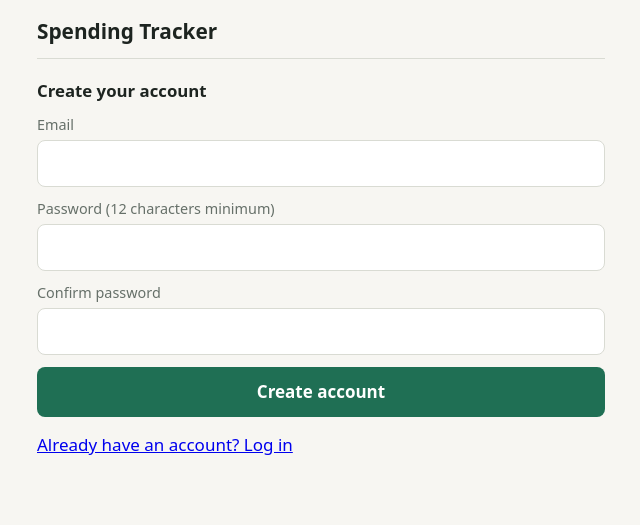
After one commit to Carterwufan/spending-tracker-3.0, a Flask app: page /register in a window 1280 px wide. The commit adds this page. Shown: the top 525 px of the page, without its empty margins (319-959 px from the left). Run offline with Flask 3, Linux system fonts and the light colour scheme; parts of the project's set-up code (start-up, migrations or seed data) failed here and were passed over; some libraries are stand-ins or nearby versions.

Commit message:
modified:   README.md 	modified:   app.py 	deleted:    hash_password.py 	modified:   render.yaml 	modified:   static/style.css 	new file:   templates/forgot_password.html 	modified:   templates/index.html 	modified:   templates/login.html 	new file:   templates/register.html 	new file:   templates/reset_password.html

```diff
--- a/app.py
+++ b/app.py
@@ -1,8 +1,14 @@
 import math
 import os
+import re
 import secrets
+import hashlib
+import hmac
+import smtplib
 from datetime import date
+from email.message import EmailMessage
 from functools import wraps
+from urllib.parse import urlsplit
 
 import psycopg
 from flask import (Flask, g, jsonify, redirect, render_template, request,
@@ -29,13 +35,47 @@ if not SECRET_KEY:
         raise RuntimeError("Set SECRET_KEY in the production environment.")
     SECRET_KEY = secrets.token_hex(32)
 
-APP_PASSWORD_HASH = os.environ.get("APP_PASSWORD_HASH")
-if not APP_PASSWORD_HASH:
-    raise RuntimeError("Set APP_PASSWORD_HASH to a Werkzeug password hash.")
+SMTP_HOST = os.environ.get("SMTP_HOST")
+SMTP_PORT = int(os.environ.get("SMTP_PORT", "587"))
+SMTP_USERNAME = os.environ.get("SMTP_USERNAME")
+SMTP_PASSWORD = os.environ.get("SMTP_PASSWORD")
+SMTP_FROM = os.environ.get("SMTP_FROM")
+PUBLIC_BASE_URL = os.environ.get("PUBLIC_BASE_URL", "").rstrip("/")
+if bool(SMTP_USERNAME) != bool(SMTP_PASSWORD):
+    raise RuntimeError("Set both SMTP_USERNAME and SMTP_PASSWORD, or neither.")
+if not LOCAL_DEV:
+    missing_mail_settings = [
+        name for name, value in (
+            ("SMTP_HOST", SMTP_HOST),
+            ("SMTP_FROM", SMTP_FROM),
+            ("PUBLIC_BASE_URL", PUBLIC_BASE_URL),
+        ) if not value
+    ]
+    if missing_mail_settings:
+        raise RuntimeError(
+            "Set the production password-reset settings: "
+            + ", ".join(missing_mail_settings)
+        )
+if PUBLIC_BASE_URL:
+    parsed_base_url = urlsplit(PUBLIC_BASE_URL)
+    if (parsed_base_url.scheme not in ("https", "http")
+            or not parsed_base_url.netloc
+            or parsed_base_url.path not in ("", "/")
+            or parsed_base_url.query
+            or parsed_base_url.fragment
+            or parsed_base_url.username
+            or parsed_base_url.password
+            or (not LOCAL_DEV and parsed_base_url.scheme != "https")):
+        raise RuntimeError(
+            "PUBLIC_BASE_URL must be an HTTPS URL in production."
+        )
+if not 1 <= SMTP_PORT <= 65535:
+    raise RuntimeError("SMTP_PORT must be between 1 and 65535.")
 
 app = Flask(__name__)
 app.config.update(
     SECRET_KEY=SECRET_KEY,
+    MAX_CONTENT_LENGTH=16 * 1024,
     SESSION_COOKIE_SECURE=not LOCAL_DEV,
     SESSION_COOKIE_HTTPONLY=True,
     SESSION_COOKIE_SAMESITE="Lax",
@@ -52,6 +92,24 @@ SCHEMA = """CREATE TABLE IF NOT EXISTS expenses (
         CHECK (transaction_type IN ('income', 'expense'))
 )"""
 
+USERS_SCHEMA = """CREATE TABLE IF NOT EXISTS users (
+    id BIGINT GENERATED ALWAYS AS IDENTITY PRIMARY KEY,
+    email TEXT NOT NULL UNIQUE,
+    password_hash TEXT NOT NULL,
+    auth_version INTEGER NOT NULL DEFAULT 0,
+    reset_requested_at TIMESTAMPTZ
+)"""
+
+RESET_TOKENS_SCHEMA = """CREATE TABLE IF NOT EXISTS password_reset_tokens (
+    user_id BIGINT PRIMARY KEY REFERENCES users(id) ON DELETE CASCADE,
+    token_hash TEXT NOT NULL UNIQUE,
+    expires_at TIMESTAMPTZ NOT NULL
+)"""
+
+_DUMMY_PASSWORD_HASH = generate_password_hash(
+    secrets.token_urlsafe(32), method="scrypt"
+)
+
 
 def connect(**kwargs):
     # prepare_threshold=None keeps this compatible with Neon's pooled connections.
@@ -61,7 +119,17 @@ def connect(**kwargs):
 
 def init_db():
     with connect() as con:   # commits and closes on exit
+        con.execute(USERS_SCHEMA)
+        con.execute(RESET_TOKENS_SCHEMA)
         con.execute(SCHEMA)
+        con.execute(
+            "ALTER TABLE expenses ADD COLUMN IF NOT EXISTS user_id "
+            "BIGINT REFERENCES users(id) ON DELETE CASCADE"
+        )
+        con.execute(
+            "CREATE INDEX IF NOT EXISTS expenses_user_date_idx "
+            "ON expenses (user_id, spent_on DESC, id DESC)"
+        )
         con.execute(
             "ALTER TABLE expenses ADD COLUMN IF NOT EXISTS transaction_type "
             "TEXT NOT NULL DEFAULT 'expense' "
@@ -96,7 +164,17 @@ def database_unavailable(_exc):
 def login_required(view):
     @wraps(view)
     def wrapped(*args, **kwargs):
-        if not session.get("auth"):
+        user_id = session.get("user_id")
+        if type(user_id) is not int:
+            if request.path.startswith("/api/"):
+                return jsonify(error="Not logged in."), 401
+            return redirect(url_for("login"))
+        user = get_db().execute(
+            "SELECT auth_version FROM users WHERE id = %s", (user_id,)
+        ).fetchone()
+        if (user is None
+                or user["auth_version"] != session.get("auth_version")):
+            session.clear()
             if request.path.startswith("/api/"):
                 return jsonify(error="Not logged in."), 401
             return redirect(url_for("login"))
@@ -104,18 +182,252 @@ def login_required(view):
     return wrapped
 
 
+def csrf_token():
+    token = session.get("_csrf_token")
+    if token is None:
+        token = secrets.token_urlsafe(32)
+        session["_csrf_token"] = token
+    return token
+
+
+@app.context_processor
+def inject_csrf_token():
+    return {"csrf_token": csrf_token}
+
+
+@app.before_request
+def protect_state_changes():
+    if request.method not in ("POST", "PUT", "PATCH", "DELETE"):
+        return None
+    expected = session.get("_csrf_token", "")
+    supplied = request.headers.get("X-CSRF-Token", "")
+    if request.form:
+        supplied = request.form.get("csrf_token", "")
+    if not expected or not supplied or not hmac.compare_digest(expected, supplied):
+        if request.path.startswith("/api/"):
+            return jsonify(error="Invalid request token. Refresh and try again."), 400
+        return "Invalid request token. Refresh and try again.", 400
+    return None
+
+
+@app.after_request
+def set_security_headers(response):
+    response.headers["Cache-Control"] = "no-store"
+    response.headers["Referrer-Policy"] = "no-referrer"
+    response.headers["X-Content-Type-Options"] = "nosniff"
+    response.headers["X-Frame-Options"] = "DENY"
+    return response
+
+
+def valid_email(value):
+    return (
+        len(value) <= 254
+        and re.fullmatch(r"[^@\s]+@[^@\s]+\.[^@\s]+", value) is not None
+    )
+
+
+def reset_token_hash(token):
+    return hashlib.sha256(token.encode("utf-8")).hexdigest()
+
+
+def send_reset_email(email, token):
+    if not SMTP_HOST or not SMTP_FROM:
+        raise RuntimeError(
+            "Password-reset email is not configured. Set SMTP_HOST and SMTP_FROM."
+        )
+    base_url = PUBLIC_BASE_URL or request.url_root.rstrip("/")
+    reset_url = f"{base_url}{url_for('reset_password')}?token={token}"
+    message = EmailMessage()
+    message["Subject"] = "Reset your Spending Tracker password"
+    message["From"] = SMTP_FROM
+    message["To"] = email
+    message.set_content(
+        "A password reset was requested for your Spending Tracker account.\n\n"
+        f"Use this one-time link within 30 minutes:\n{reset_url}\n\n"
+        "If you did not request this, you can ignore this email."
+    )
+
+    if SMTP_PORT == 465:
+        with smtplib.SMTP_SSL(SMTP_HOST, SMTP_PORT, timeout=10) as smtp:
+            if SMTP_USERNAME:
+                smtp.login(SMTP_USERNAME, SMTP_PASSWORD)
+            smtp.send_message(message)
+    else:
+        with smtplib.SMTP(SMTP_HOST, SMTP_PORT, timeout=10) as smtp:
+            smtp.ehlo()
+            smtp.starttls()
+            smtp.ehlo()
+            if SMTP_USERNAME:
+                smtp.login(SMTP_USERNAME, SMTP_PASSWORD)
+            smtp.send_message(message)
+
+
 @app.route("/login", methods=["GET", "POST"])
 def login():
     error = None
     if request.method == "POST":
+        email = request.form.get("email", "").strip().casefold()
         supplied = request.form.get("password", "")
-        if check_password_hash(APP_PASSWORD_HASH, supplied):
+        user = None
+        if valid_email(email):
+            user = get_db().execute(
+                "SELECT id, password_hash, auth_version FROM users "
+                "WHERE email = %s", (email,)
+            ).fetchone()
+        stored_hash = user["password_hash"] if user else _DUMMY_PASSWORD_HASH
+        password_matches = check_password_hash(stored_hash, supplied)
+        if user and password_matches:
             session.clear()
-            session["auth"] = True
+            session["user_id"] = user["id"]
+            session["auth_version"] = user["auth_version"]
             session.permanent = True
+            csrf_token()
             return redirect(url_for("index"))
-        error = "That password is incorrect."
+        error = "That email or password is incorrect."
     return render_template("login.html", error=error)
+
+
+@app.route("/register", methods=["GET", "POST"])
+def register():
+    error = None
+    if request.method == "POST":
+        email = request.form.get("email", "").strip().casefold()
+        password = request.form.get("password", "")
+        confirmation = request.form.get("password_confirmation", "")
+        if not valid_email(email):
+            error = "Enter a valid email address."
+        elif not 12 <= len(password) <= 1024:
+            error = "Use a password between 12 and 1024 characters."
+        elif password != confirmation:
+            error = "The passwords do not match."
+        else:
+            password_hash = generate_password_hash(password, method="scrypt")
+            row = get_db().execute(
+                "INSERT INTO users (email, password_hash) "
+                "VALUES (%s, %s) ON CONFLICT (email) DO NOTHING "
+                "RETURNING id, auth_version",
+                (email, password_hash),
+            ).fetchone()
+            if row is None:
+                error = "An account for that email may already exist."
+            else:
+                get_db().commit()
+                session.clear()
+                session["user_id"] = row["id"]
+                session["auth_version"] = row["auth_version"]
+                session.permanent = True
+                csrf_token()
+                return redirect(url_for("index"))
+    return render_template("register.html", error=error)
+
+
+@app.route("/forgot-password", methods=["GET", "POST"])
+def forgot_password():
+    message = None
+    if request.method == "POST":
+        email = request.form.get("email", "").strip().casefold()
+        if not valid_email(email):
+            message = (
+                "If an account matches and email delivery is available, "
+                "you will receive a reset link. If it does not arrive, wait "
+                "five minutes before trying again."
+            )
+        else:
+            db = get_db()
+            user = db.execute(
+                "UPDATE users SET reset_requested_at = now() "
+                "WHERE email = %s AND (reset_requested_at IS NULL OR "
+                "reset_requested_at < now() - interval '5 minutes') "
+                "RETURNING id",
+                (email,),
+            ).fetchone()
+            if user:
+                token = secrets.token_urlsafe(32)
+                token_hash = reset_token_hash(token)
+                db.execute(
+                    "INSERT INTO password_reset_tokens "
+                    "(user_id, token_hash, expires_at) "
+                    "VALUES (%s, %s, now() + interval '30 minutes') "
+                    "ON CONFLICT (user_id) DO UPDATE SET "
+                    "token_hash = EXCLUDED.token_hash, "
+                    "expires_at = EXCLUDED.expires_at",
+                    (user["id"], token_hash),
+                )
+                db.commit()
+                try:
+                    send_reset_email(email, token)
+                except (OSError, smtplib.SMTPException, RuntimeError):
+                    app.logger.exception("Could not send password reset email.")
+                    with db.transaction():
+                        revoked = db.execute(
+                            "DELETE FROM password_reset_tokens "
+                            "WHERE user_id = %s AND token_hash = %s "
+                            "RETURNING user_id",
+                            (user["id"], token_hash),
+                        ).fetchone()
+                        if revoked:
+                            db.execute(
+                                "UPDATE users SET reset_requested_at = NULL "
+                                "WHERE id = %s",
+                                (user["id"],),
+                            )
+            message = (
+                "If an account matches and email delivery is available, "
+                "you will receive a reset link. If it does not arrive, wait "
+                "five minutes before trying again."
+            )
+    return render_template(
+        "forgot_password.html", message=message
+    )
+
+
+@app.route("/reset-password", methods=["GET", "POST"])
+def reset_password():
+    token = request.values.get("token", "")
+    is_valid = False
+    if len(token) <= 128:
+        is_valid = get_db().execute(
+            "SELECT 1 FROM password_reset_tokens "
+            "WHERE token_hash = %s AND expires_at > now()",
+            (reset_token_hash(token),),
+        ).fetchone() is not None
+    error = None
+    if request.method == "POST":
+        password = request.form.get("password", "")
+        confirmation = request.form.get("password_confirmation", "")
+        if not is_valid:
+            error = "This reset link is invalid or has expired."
+        elif not 12 <= len(password) <= 1024:
+            error = "Use a password between 12 and 1024 characters."
+        elif password != confirmation:
+            error = "The passwords do not match."
+        else:
+            db = get_db()
+            with db.transaction():
+                reset = db.execute(
+                    "DELETE FROM password_reset_tokens "
+                    "WHERE token_hash = %s AND expires_at > now() "
+                    "RETURNING user_id",
+                    (reset_token_hash(token),),
+                ).fetchone()
+                if reset:
+                    db.execute(
+                        "UPDATE users SET password_hash = %s, "
+                        "auth_version = auth_version + 1, "
+                        "reset_requested_at = NULL WHERE id = %s",
+                        (
+                            generate_password_hash(password, method="scrypt"),
+                            reset["user_id"],
+                        ),
+                    )
+            db.commit()
+            if reset:
+                return render_template("reset_password.html", success=True)
+            error = "This reset link is invalid or has expired."
+            is_valid = False
+    return render_template(
+        "reset_password.html", token=token, valid=is_valid, error=error
+    )
 
 
 @app.post("/logout")
@@ -136,13 +448,15 @@ def list_expenses():
     db = get_db()
     rows = db.execute(
         "SELECT id, spent_on, category, amount_cents, note, transaction_type "
-        "FROM expenses "
-        "ORDER BY spent_on DESC, id DESC"
+        "FROM expenses WHERE user_id = %s "
+        "ORDER BY spent_on DESC, id DESC",
+        (session["user_id"],),
     ).fetchall()
     by_category = db.execute(
         "SELECT category, SUM(amount_cents) AS cents FROM expenses "
-        "WHERE transaction_type = 'expense' "
-        "GROUP BY category ORDER BY cents DESC"
+        "WHERE user_id = %s AND transaction_type = 'expense' "
+        "GROUP BY category ORDER BY cents DESC",
+        (session["user_id"],),
     ).fetchall()
     transactions = [
         {"id": r["id"], "date": r["spent_on"].isoformat(),
@@ -194,9 +508,9 @@ def monthly_summary():
         "(WHERE transaction_type = 'income'), 0) AS income_cents, "
         "COALESCE(SUM(amount_cents) FILTER "
         "(WHERE transaction_type = 'expense'), 0) AS expense_cents "
-        "FROM expenses WHERE spent_on >= %s AND spent_on < %s "
+        "FROM expenses WHERE user_id = %s AND spent_on >= %s AND spent_on < %s "
         "GROUP BY date_trunc('month', spent_on)",
-        (previous_start, next_start),
+        (session["user_id"], previous_start, next_start),
     ).fetchall()
     months = {
         row["month"].strftime("%Y-%m"): {
@@ -215,9 +529,10 @@ def monthly_summary():
 
     categories = db.execute(
         "SELECT category, SUM(amount_cents) AS cents FROM expenses "
-        "WHERE transaction_type = 'expense' AND spent_on >= %s "
+        "WHERE user_id = %s AND transaction_type = 'expense' "
+        "AND spent_on >= %s "
         "AND spent_on < %s GROUP BY category ORDER BY cents DESC",
-        (month_start, next_start),
+        (session["user_id"], month_start, next_start),
     ).fetchall()
     return jsonify(
         month=month_text,
@@ -261,9 +576,10 @@ def add_expense():
     db = get_db()
     row = db.execute(
         "INSERT INTO expenses "
-        "(spent_on, category, amount_cents, note, transaction_type) "
-        "VALUES (%s, %s, %s, %s, %s) RETURNING id",
-        (day, category, round(amount * 100), note, transaction_type),
+        "(user_id, spent_on, category, amount_cents, note, transaction_type) "
+        "VALUES (%s, %s, %s, %s, %s, %s) RETURNING id",
+        (session["user_id"], day, category, round(amount * 100), note,
+         transaction_type),
     ).fetchone()
     db.commit()
     return jsonify(id=row["id"]), 201
@@ -273,7 +589,10 @@ def add_expense():
 @login_required
 def delete_expense(expense_id):
     db = get_db()
-    cur = db.execute("DELETE FROM expenses WHERE id = %s", (expense_id,))
+    cur = db.execute(
+        "DELETE FROM expenses WHERE id = %s AND user_id = %s",
+        (expense_id, session["user_id"]),
+    )
     db.commit()
     if cur.rowcount == 0:
         return jsonify(error="That expense no longer exists."), 404
--- a/static/style.css
+++ b/static/style.css
@@ -52,6 +52,8 @@ section { border-top: 1px solid var(--line); padding: 20px 0; }
 p { margin: 0; }
 .muted { color: var(--muted); }
 .error { color: var(--danger); margin: 8px 0; }
+.auth-links { display: grid; gap: 8px; margin-top: 16px; }
+.auth-description { margin-bottom: 12px; }
 
 .total {
   font-size: 2.6rem;
--- a/templates/index.html
+++ b/templates/index.html
@@ -12,12 +12,14 @@
   <link rel="icon" href="{{ url_for('static', filename='icon.svg') }}" type="image/svg+xml">
   <link rel="apple-touch-icon" href="{{ url_for('static', filename='icon.svg') }}">
   <link rel="stylesheet" href="{{ url_for('static', filename='style.css') }}">
+  <meta name="csrf-token" content="{{ csrf_token() }}">
 </head>
 <body>
 <main>
   <header>
     <h1>Spending Tracker</h1>
     <form method="post" action="{{ url_for('logout') }}">
+      <input type="hidden" name="csrf_token" value="{{ csrf_token() }}">
       <button class="quiet">Log out</button>
     </form>
   </header>
@@ -98,7 +100,9 @@ function show(text, isError = false) {
 }
 
 async function api(path, options) {
-  const res = await fetch(path, options);
+  const headers = new Headers(options && options.headers ? options.headers : {});
+  headers.set("X-CSRF-Token", document.querySelector('meta[name="csrf-token"]').content);
+  const res = await fetch(path, { ...options, headers });
   if (res.status === 401) {
     location.href = "/login";
     throw new Error("Please log in again.");
--- /dev/null
+++ b/templates/register.html
@@ -0,0 +1,35 @@
+<!doctype html>
+<html lang="en">
+<head>
+  <meta charset="utf-8">
+  <meta name="viewport" content="width=device-width, initial-scale=1">
+  <title>Create account | Spending Tracker</title>
+  <meta name="theme-color" content="#1f6f54">
+  <link rel="stylesheet" href="{{ url_for('static', filename='style.css') }}">
+</head>
+<body>
+<main>
+  <header><h1>Spending Tracker</h1></header>
+  <section>
+    <h2>Create your account</h2>
+    <form method="post">
+      <input type="hidden" name="csrf_token" value="{{ csrf_token() }}">
+      <label>Email
+        <input type="email" name="email" required maxlength="254" autocomplete="email">
+      </label>
+      <label>Password (12 characters minimum)
+        <input type="password" name="password" required minlength="12" maxlength="1024" autocomplete="new-password">
+      </label>
+      <label>Confirm password
+        <input type="password" name="password_confirmation" required minlength="12" maxlength="1024" autocomplete="new-password">
+      </label>
+      {% if error %}<p class="error" role="alert">{{ error }}</p>{% endif %}
+      <button type="submit">Create account</button>
+    </form>
+    <nav class="auth-links" aria-label="Account">
+      <a href="{{ url_for('login') }}">Already have an account? Log in</a>
+    </nav>
+  </section>
+</main>
+</body>
+</html>
```
Also changed, not shown: hash_password.py (deleted, +0 -17 lines), render.yaml (+12 -2 lines), templates/forgot_password.html (added, +30 -0 lines), templates/login.html (+9 -1 lines), templates/reset_password.html (added, +44 -0 lines), README.md.
